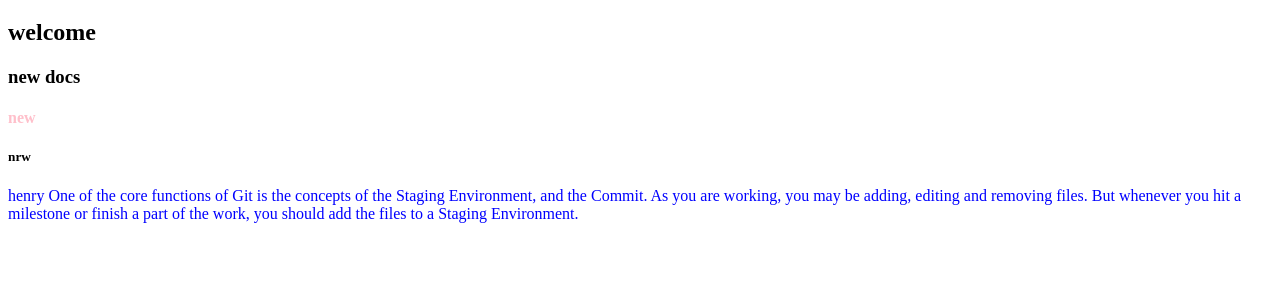
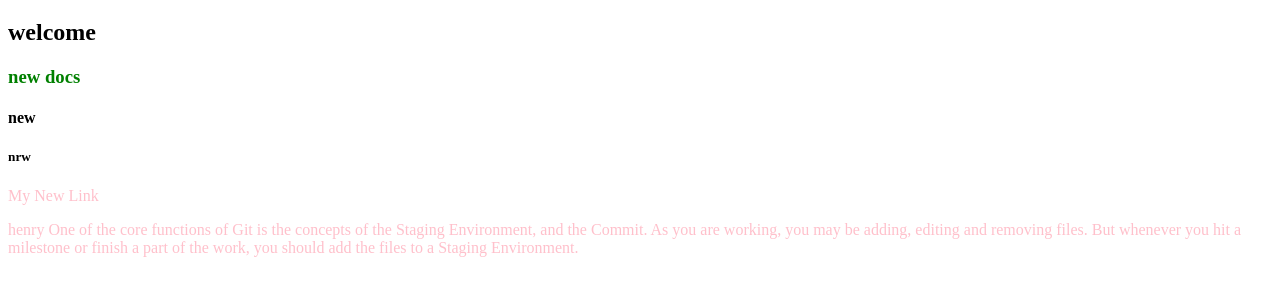
Before and after one commit to Mitalisrivastava123/mitalisrirepo, a plain HTML site: page src/index.htm in a window 1280 px wide. Shown: the part 61-356 px from the top of the page. Drawn offline with Linux system fonts and the light colour scheme; files that its build step writes are made by us from their sources.

Commit message:
hello one

```diff
--- /dev/null
+++ b/src/css/style.css
@@ -0,0 +1,8 @@
+p
+{
+    color:pink;
+}
+h3
+{
+    color:green;
+}
--- a/index.htm
+++ b/src/index.htm
@@ -13,6 +13,7 @@
     <h3>new docs</h3>
     <h4>new</h4>
     <h5>nrw</h5>
+    <p>My New Link </p>
     <p>henry One of the core functions of Git is the concepts of the Staging Environment, and the Commit.
 
         As you are working, you may be adding, editing and removing files. But whenever you hit a milestone or finish a part of the work, you should add the files to a Staging Environment.</p>
--- a/style.css
+++ /dev/null
@@ -1,7 +0,0 @@
-p
-{
-    color:blue;
-}
-h4{
-    color:pink;
-}
```
